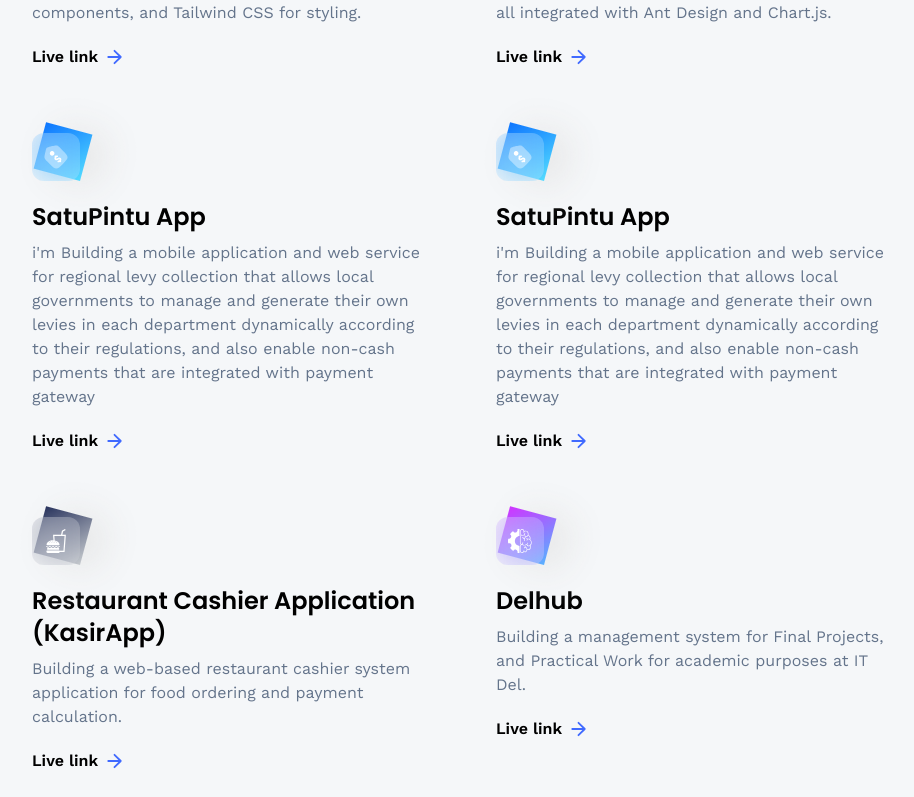
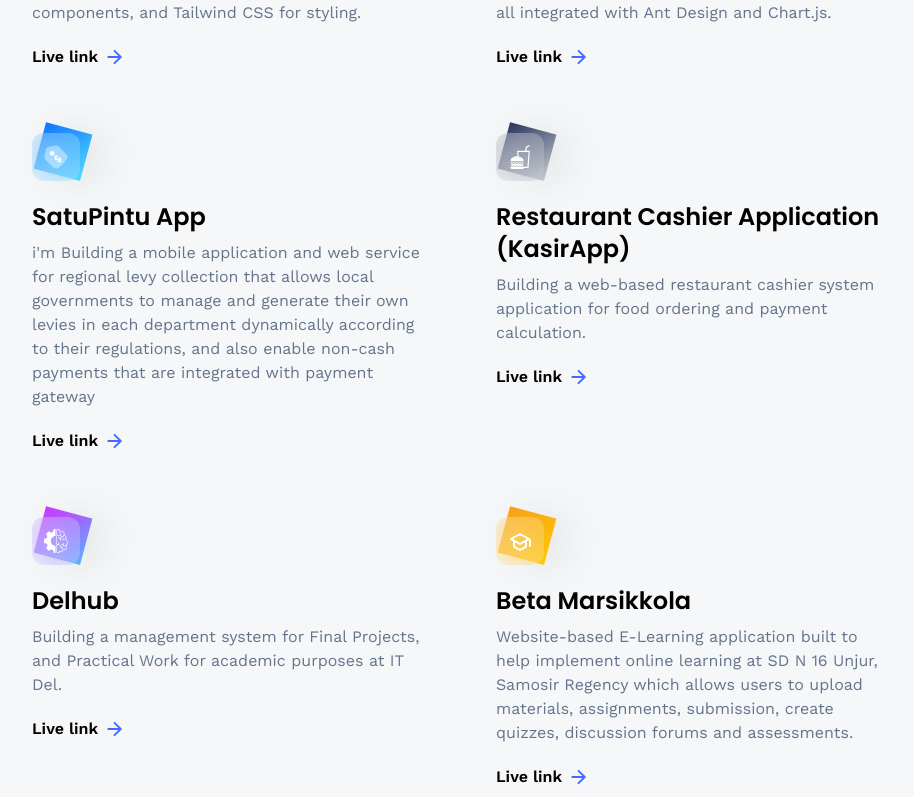
Before and after one commit to Rizki24-star/rizoks-portfolio, a React (Vite) app: page /projects in a window 1280 px wide. Shown: the part 903-1700 px from the top of the page, without its empty margins (160-1074 px from the left). Built offline with nearby package versions, Linux system fonts and the light colour scheme.

Commit message:
add experiences

```diff
--- a/src/constants/index.js
+++ b/src/constants/index.js
@@ -220,14 +220,6 @@
     link: "https://github.com/orgs/eretribusi-satupintu/repositories",
   },
   {
-    iconUrl: pricewise,
-    theme: "btn-back-blue",
-    name: "SatuPintu App",
-    description:
-      "i'm Building a mobile application and web service for regional levy collection that allows local governments to manage and generate their own levies in each department dynamically according to their regulations, and also enable non-cash payments that are integrated with payment gateway",
-    link: "https://github.com/orgs/eretribusi-satupintu/repositories",
-  },
-  {
     iconUrl: restaurant,
     theme: "btn-back-black",
     name: "Restaurant Cashier Application (KasirApp)",
```
